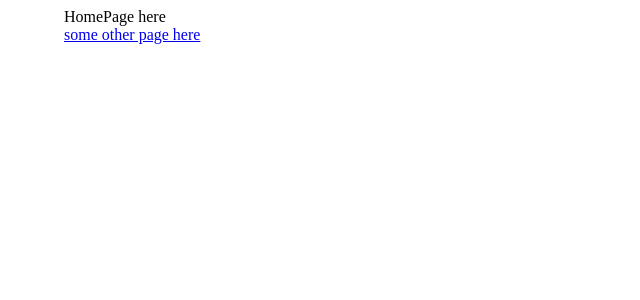
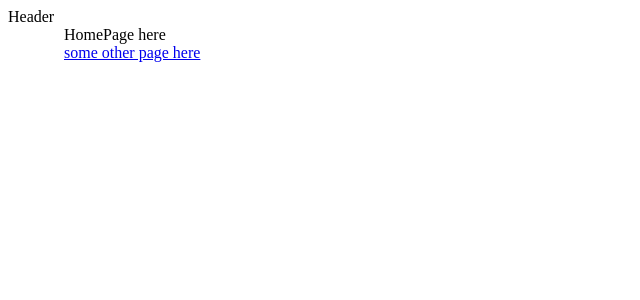
Before and after one commit to Danny-Robinson/GreenAidInvestmentFund, a Next.js app: page / in a window 1280 px wide. Shown: the top 300 px of the page, without its empty margins (0-640 px from the left). Built offline with nearby package versions, Linux system fonts and the light colour scheme.

Commit message:
meta-tags

```diff
--- /dev/null
+++ b/components/Header/index.tsx
@@ -0,0 +1,7 @@
+import { Box, BoxProps } from '@mui/material';
+
+export interface HeaderProps extends BoxProps {}
+
+export const Header = ({ ...restProps }: HeaderProps) => {
+	return <Box {...restProps}>Header</Box>;
+};
--- /dev/null
+++ b/components/HeaderTags/index.tsx
@@ -0,0 +1,34 @@
+import React from 'react';
+import Head from 'next/head';
+import { PageMeta } from '../../types/next';
+
+export interface HeaderTagsProps {
+	meta?: PageMeta;
+}
+
+export const HeaderTags = ({ meta }: HeaderTagsProps) => {
+	if (!meta) {
+		return null;
+	}
+
+	const { title, description, url, image, domain, type } = meta;
+
+	return (
+		<Head>
+			<title>{title}</title>
+
+			<meta property="og:title" content={title} />
+			<meta property="og:url" content={url} />
+			<meta property="og:type" content={type} />
+			<meta property="og:description" content={description} />
+			<meta property="og:image" content={image} />
+
+			<meta name="twitter:card" content="summary_large_image" />
+			<meta property="twitter:domain" content={domain} />
+			<meta property="twitter:url" content={url} />
+			<meta name="twitter:title" content={title} />
+			<meta name="twitter:description" content={description} />
+			<meta name="twitter:image" content={image} />
+		</Head>
+	);
+};
--- /dev/null
+++ b/pages/_app.tsx
@@ -0,0 +1,76 @@
+import { NoSsr } from '@mui/base';
+import { Box } from '@mui/material';
+import { Header } from '../components/Header';
+import { AppProps as NextAppProps } from 'next/app';
+import { HeaderTags } from '../components/HeaderTags';
+import { useEffect, useState } from 'react';
+import Head from 'next/head';
+
+interface AppProps extends NextAppProps {
+	Component: any;
+}
+
+interface BodyProps {
+	pageProps: AppProps['pageProps'];
+	Component: AppProps['Component'];
+	initialized: boolean;
+}
+
+const Body = ({ Component, pageProps, initialized }: BodyProps) => {
+	// const [search, setSearch] = useState('');
+	// const width = useWidth();
+	// const prevWidth = usePrevious(width);
+
+	// useEffect(() => {
+	// 	if (
+	// 		(prevWidth === 'sm' && width === 'md') ||
+	// 		(prevWidth === 'md' && width === 'sm')
+	// 	) {
+	// 		setSearch('');
+	// 	}
+	// }, [width, prevWidth]);
+
+	return (
+		<>
+			<header>
+				<Header />
+			</header>
+
+			<Box component="main">
+				<NoSsr>
+					<Component initialized={initialized} {...pageProps} />
+				</NoSsr>
+			</Box>
+		</>
+	);
+};
+
+function CustomApp({ Component, pageProps }: AppProps) {
+	const [initialized, setInitialized] = useState(false);
+
+	useEffect(() => {
+		if (global?.window) {
+			setInitialized(true);
+		}
+	}, []);
+
+	return (
+		<>
+			<Head>
+				<meta
+					name="viewport"
+					content="width=device-width, initial-scale=1, maximum-scale=1"
+				/>
+			</Head>
+
+			<HeaderTags meta={pageProps?.meta} />
+			<Body
+				pageProps={pageProps}
+				Component={Component}
+				initialized={initialized}
+			/>
+		</>
+	);
+}
+
+export default CustomApp;
```
